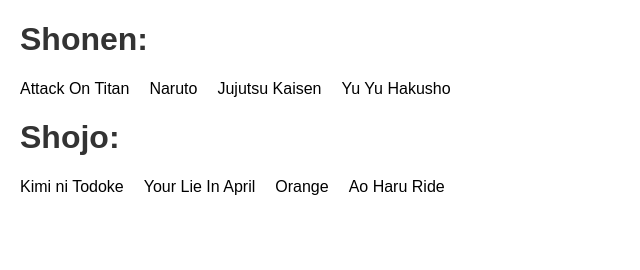
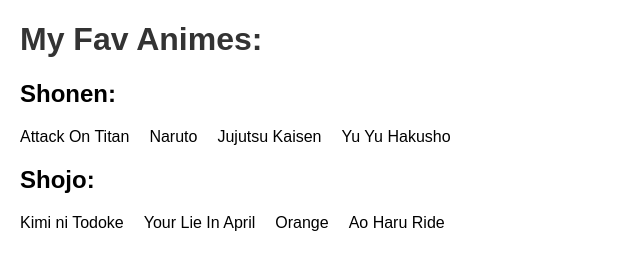
Before and after one commit to joanneS06/Fav-Animes, a plain HTML site: page index.html in a window 1280 px wide. Shown: the whole page, without its empty margins (0-640 px from the left). Drawn offline with Linux system fonts and the light colour scheme.

Commit message:
fix headings

```diff
--- a/index.html
+++ b/index.html
@@ -31,14 +31,15 @@
     </style>
 </head>
 <body>
-    <h1>Shonen:</h1>
+    <h1>My Fav Animes:</h1>
+    <h2>Shonen:</h2>
     <ul class="horizontal-list">
         <li>Attack On Titan</li>
         <li>Naruto</li>
         <li>Jujutsu Kaisen</li>
         <li>Yu Yu Hakusho</li>
     </ul>
-  <h1>Shojo:</h1>
+  <h2>Shojo:</h2>
   <ul class="horizontal-list">
       <li>Kimi ni Todoke</li>
       <li>Your Lie In April</li>
--- a/style.css
+++ b/style.css
@@ -5,7 +5,11 @@
 }
 
 h1 {
-    color: #f9912f;
+    color: #8290f7;
+}
+
+h2 {
+    color: #ff7ac1;
 }
 
 .horizontal-list {
```
